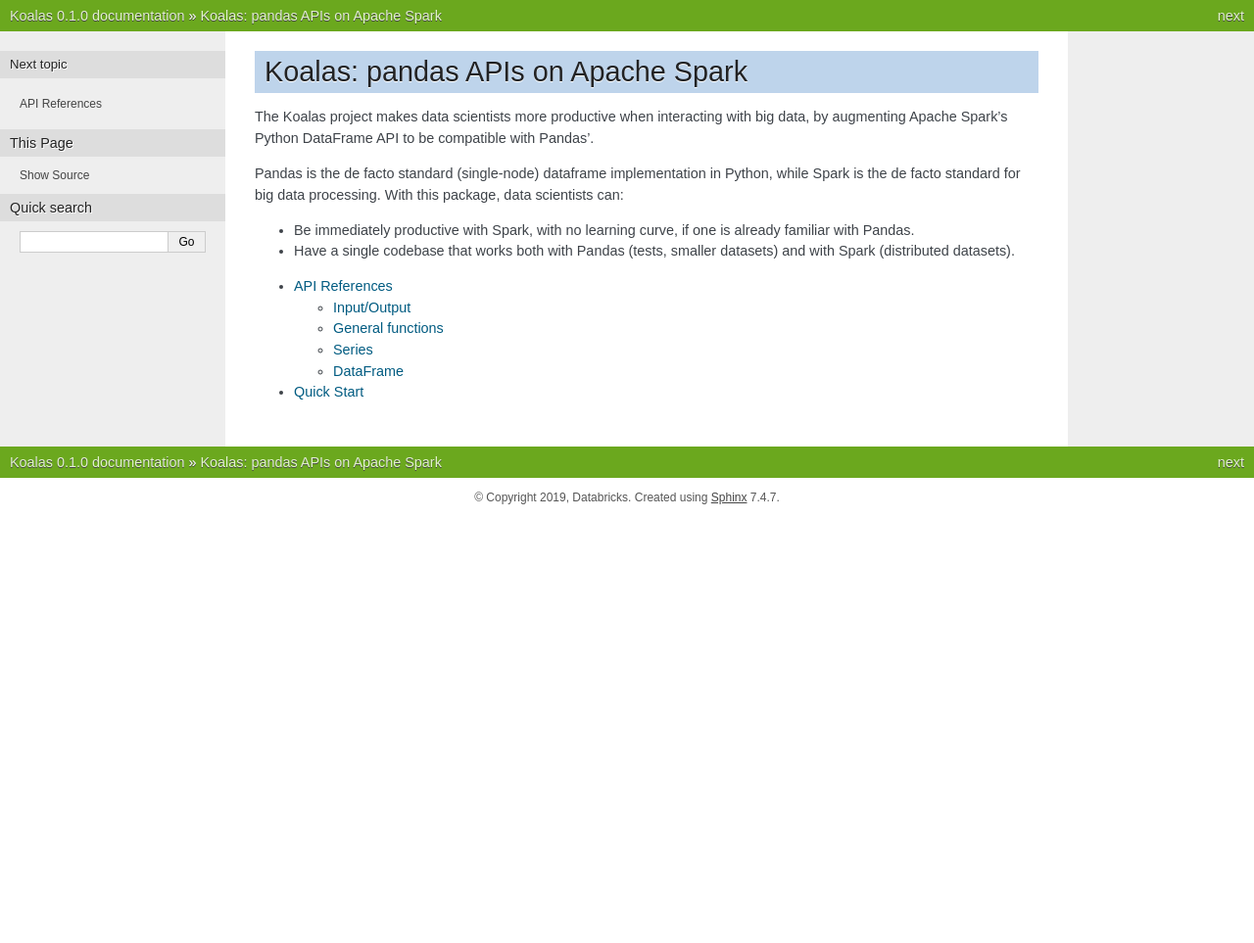
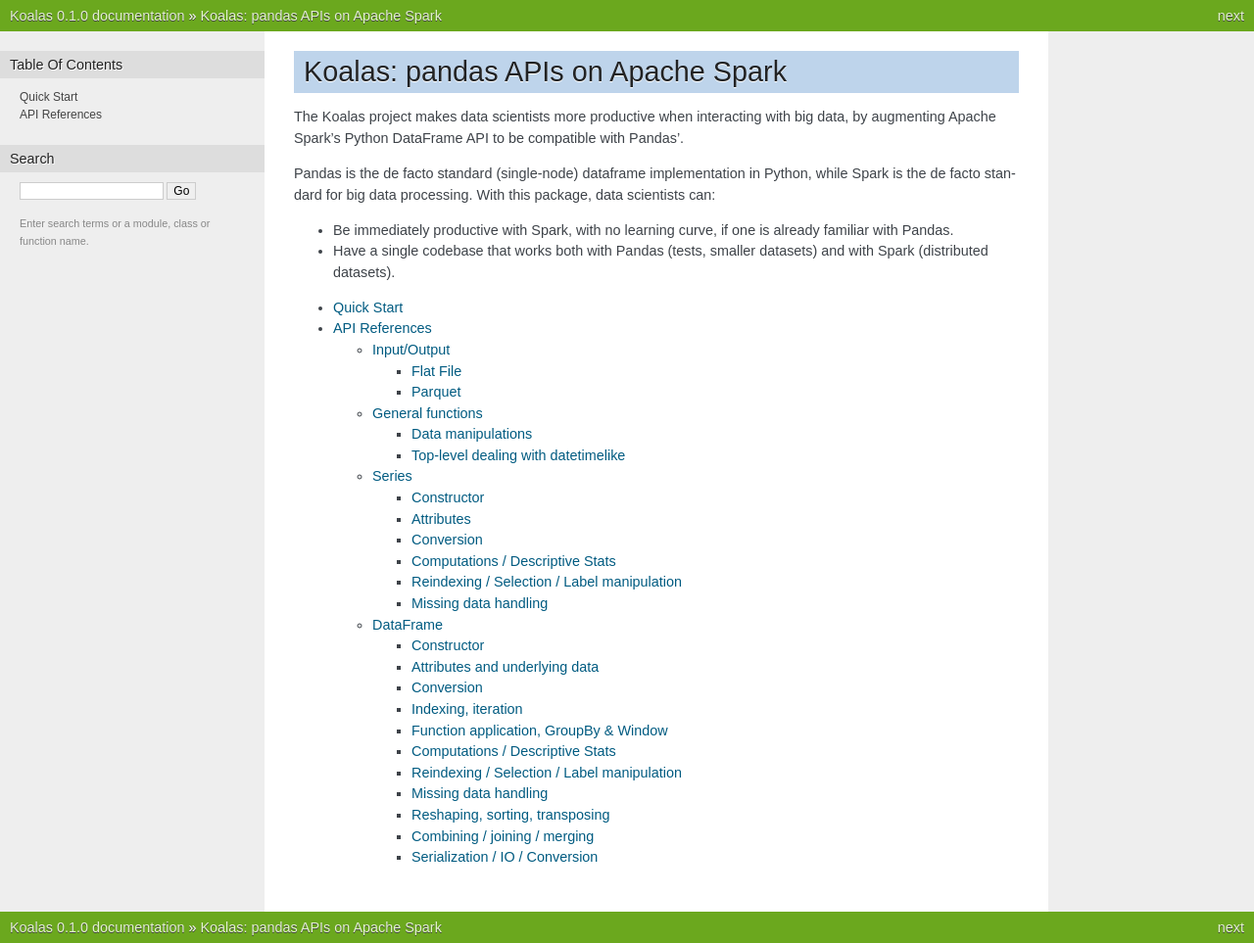
Before and after one commit to rising-star92/databricks-koalas, a Sphinx documentation site: the page built from docs/source/index.rst, in a window 1280 px wide. Shown: the whole page at 98% size. Built offline with Sphinx 7.4.7, drawn with Linux system fonts in a browser that asks for light colours; the version number is read from the project's files by our own code; before the commit the page ends 900 px from its top, so only the background shows below that.

Commit message:
Apply Pandas's nature_with_gtoc theme and pin table of contents (#161)

```diff
--- a/docs/source/conf.py
+++ b/docs/source/conf.py
@@ -68,12 +68,15 @@ autosummary_generate = True
 # The theme to use for HTML and HTML Help pages.  See the documentation for
 # a list of builtin themes.
 #
-html_theme = 'nature'
+html_theme = 'nature_with_gtoc'
 
 # Add any paths that contain custom static files (such as style sheets) here,
 # relative to this directory. They are copied after the builtin static files,
 # so a file named "default.css" will overwrite the builtin "default.css".
 html_static_path = ['_static']
+
+# Add any paths that contain custom themes here, relative to this directory.
+html_theme_path = ['themes']
 
 # If false, no index is generated.
 html_use_index = False
--- a/docs/source/index.rst
+++ b/docs/source/index.rst
@@ -11,7 +11,7 @@ Pandas is the de facto standard (single-node) dataframe implementation in Python
 * Have a single codebase that works both with Pandas (tests, smaller datasets) and with Spark (distributed datasets).
 
 .. toctree::
-    :maxdepth: 2
+    :maxdepth: 3
 
-    api
     quickstart
+    reference/index
--- /dev/null
+++ b/docs/source/themes/nature_with_gtoc/layout.html
@@ -0,0 +1,108 @@
+{#
+
+Subset of agogo theme
+agogo/layout.html
+
+Sphinx layout template for the agogo theme, originally written
+by Andi Albrecht.
+
+:copyright: Copyright 2007-2011 by the Sphinx team, see AUTHORS.
+:license: BSD, see LICENSE for details.
+#}
+{% extends "basic/layout.html" %}
+
+{%- block content %}
+<div class="content-wrapper">
+    <div class="content">
+        <div class="document">
+            <div class="sphinxsidebar">
+                {%- block sidebar1 %}
+                {%- block sidebartoc %}
+                <h3>{{ _('Table Of Contents') }}</h3>
+                {{ toctree(includehidden=True) }}
+                {%- endblock %}
+                {%- block sidebarsearch %}
+                <h3 style="margin-top: 1.5em;">{{ _('Search') }}</h3>
+
+                <form class="search" action="{{ pathto('search') }}" method="get">
+                    <input type="text" name="q" size="18"/>
+                    <input type="submit" value="{{ _('Go') }}"/>
+                    <input type="hidden" name="check_keywords" value="yes"/>
+                    <input type="hidden" name="area" value="default"/>
+                </form>
+                <p class="searchtip" style="font-size: 90%">
+                    {{ _('Enter search terms or a module, class or function name.') }}
+                </p>
+
+            </div>
+            {%- endblock %}
+            {# possible location for sidebar #} {% endblock %}
+
+
+            {%- block document %}
+            <div class="documentwrapper">
+                {%- if render_sidebar %}
+                <div class="bodywrapper">
+                    {%- endif %}
+                    <div class="body">
+                        {% block body %} {% endblock %}
+                    </div>
+                    {%- if render_sidebar %}
+                </div>
+                {%- endif %}
+            </div>
+            {%- endblock %}
+
+            {%- block sidebar2 %}
+
+            {% endblock %}
+            <div class="clearer"></div>
+        </div>
+    </div>
+</div>
+{%- endblock %}
+
+{%- block footer %}
+<style type="text/css">
+    .scrollToTop {
+        text-align: center;
+        font-weight: bold;
+        position: fixed;
+        bottom: 60px;
+        right: 40px;
+        display: none;
+    }
+</style>
+<a href="#" class="scrollToTop">Scroll To Top</a>
+<script type="text/javascript">
+$(document).ready(function() {
+    //Check to see if the window is top if not then display button
+    $(window).scroll(function() {
+        if ($(this).scrollTop() > 200) {
+            $('.scrollToTop').fadeIn();
+        } else {
+            $('.scrollToTop').fadeOut();
+        }
+    });
+
+    //Click event to scroll to top
+    $('.scrollToTop').click(function() {
+        $('html, body').animate({
+            scrollTop: 0
+        }, 500);
+        return false;
+    });
+});
+</script>
+<script type="text/javascript">
+  var _gaq = _gaq || [];
+  _gaq.push(['_setAccount', 'UA-27880019-2']);
+  _gaq.push(['_trackPageview']);
+
+  (function() {
+    var ga = document.createElement('script'); ga.type = 'text/javascript'; ga.async = true;
+    ga.src = ('https:' == document.location.protocol ? 'https://ssl' : 'http://www') + '.google-analytics.com/ga.js';
+    var s = document.getElementsByTagName('script')[0]; s.parentNode.insertBefore(ga, s);
+  })();
+</script>
+{% endblock %}
--- /dev/null
+++ b/docs/source/themes/nature_with_gtoc/static/nature.css_t
@@ -0,0 +1,356 @@
+/*
+ * nature.css_t
+ * ~~~~~~~~~~~~
+ *
+ * Sphinx stylesheet -- nature theme.
+ *
+ * :copyright: Copyright 2007-2011 by the Sphinx team, see AUTHORS.
+ * :license: BSD, see LICENSE for details.
+ *
+ */
+
+@import url("basic.css");
+
+/* -- page layout ----------------------------------------------------------- */
+
+body {
+    font-family: Arial, sans-serif;
+    font-size: 100%;
+    background-color: #111;
+    color: #555;
+    margin: 0;
+    padding: 0;
+}
+
+
+div.documentwrapper {
+  width:  100%;
+}
+
+div.bodywrapper {
+/* ugly hack, probably not attractive with other font size for re*/
+    margin: 0 0 0 {{ theme_sidebarwidth|toint}}px;
+    min-width: 540px;
+    max-width: 800px;
+}
+
+
+hr {
+    border: 1px solid #B1B4B6;
+}
+
+div.document {
+    background-color: #eee;
+}
+
+div.body {
+    background-color: #ffffff;
+    color: #3E4349;
+    padding: 0 30px 30px 30px;
+    font-size: 0.9em;
+}
+
+div.footer {
+    color: #555;
+    width: 100%;
+    padding: 13px 0;
+    text-align: center;
+    font-size: 75%;
+}
+
+div.footer a {
+    color: #444;
+    text-decoration: underline;
+}
+
+div.related {
+    background-color: #6BA81E;
+    line-height: 32px;
+    color: #fff;
+    text-shadow: 0px 1px 0 #444;
+    font-size: 0.9em;
+}
+
+div.related a {
+    color: #E2F3CC;
+}
+
+div.sphinxsidebar {
+  font-size: 0.75em;
+  line-height: 1.5em;
+  width: {{ theme_sidebarwidth|toint }}px;
+  margin: 0 ;
+  float: left;
+
+  background-color: #eee;
+}
+/*
+div.sphinxsidebarwrapper{
+    padding: 20px 0;
+}
+*/
+div.sphinxsidebar h3,
+div.sphinxsidebar h4 {
+    font-family: Arial, sans-serif;
+    color: #222;
+    font-size: 1.2em;
+    font-weight: normal;
+    margin: 20px 0 0 0;
+    padding: 5px 10px;
+    background-color: #ddd;
+    text-shadow: 1px 1px 0 white
+}
+
+div.sphinxsidebar h4{
+    font-size: 1.1em;
+}
+
+div.sphinxsidebar h3 a {
+    color: #444;
+}
+
+
+div.sphinxsidebar p {
+    color: #888;
+/* padding: 5px 20px;*/
+}
+
+div.sphinxsidebar p.searchtip {
+    color: #888;
+  padding: 5px 20px;
+}
+
+
+div.sphinxsidebar p.topless {
+}
+
+div.sphinxsidebar ul {
+    margin: 10px 20px;
+    padding: 0;
+    color: #000;
+}
+
+div.sphinxsidebar a {
+    color: #444;
+}
+
+div.sphinxsidebar input {
+    border: 1px solid #ccc;
+    font-family: sans-serif;
+    font-size: 1em;
+}
+
+div.sphinxsidebar input[type=text]{
+    margin-left: 20px;
+}
+
+/* -- body styles ----------------------------------------------------------- */
+
+a {
+    color: #005B81;
+    text-decoration: none;
+}
+
+a:hover {
+    color: #E32E00;
+    text-decoration: underline;
+}
+
+div.body h1,
+div.body h2,
+div.body h3,
+div.body h4,
+div.body h5,
+div.body h6 {
+    font-family: Arial, sans-serif;
+    background-color: #BED4EB;
+    font-weight: normal;
+    color: #212224;
+    margin: 30px 0px 10px 0px;
+    padding: 5px 0 5px 10px;
+    text-shadow: 0px 1px 0 white
+}
+
+div.body h1 { border-top: 20px solid white; margin-top: 0; font-size: 200%; }
+div.body h2 { font-size: 150%; background-color: #C8D5E3; }
+div.body h3 { font-size: 120%; background-color: #D8DEE3; }
+div.body h4 { font-size: 110%; background-color: #D8DEE3; }
+div.body h5 { font-size: 100%; background-color: #D8DEE3; }
+div.body h6 { font-size: 100%; background-color: #D8DEE3; }
+
+p.rubric {
+    border-bottom: 1px solid rgb(201, 201, 201);
+}
+
+a.headerlink {
+    color: #c60f0f;
+    font-size: 0.8em;
+    padding: 0 4px 0 4px;
+    text-decoration: none;
+}
+
+a.headerlink:hover {
+    background-color: #c60f0f;
+    color: white;
+}
+
+div.body p, div.body dd, div.body li {
+    line-height: 1.5em;
+}
+
+div.admonition p.admonition-title + p, div.deprecated p {
+    display: inline;
+}
+
+div.deprecated {
+    margin-bottom: 10px;
+    margin-top: 10px;
+    padding: 7px;
+    background-color: #ffe4e4;
+    border: 1px solid #f66;
+}
+
+div.highlight{
+    background-color: white;
+}
+
+div.note {
+    background-color: #eee;
+    border: 1px solid #ccc;
+}
+
+div.seealso {
+    background-color: #ffc;
+    border: 1px solid #ff6;
+}
+
+div.topic {
+    background-color: #eee;
+}
+
+div.warning {
+    background-color: #ffe4e4;
+    border: 1px solid #f66;
+}
+
+p.admonition-title {
+    display: inline;
+}
+
+p.admonition-title:after {
+    content: ":";
+}
+
+pre {
+    padding: 10px;
+    background-color: rgb(250,250,250);
+    color: #222;
+    line-height: 1.2em;
+    border: 1px solid rgb(201,201,201);
+    font-size: 1.1em;
+    margin: 1.5em 0 1.5em 0;
+    -webkit-box-shadow: 1px 1px 1px #d8d8d8;
+    -moz-box-shadow: 1px 1px 1px #d8d8d8;
+}
+
+tt {
+    background-color: #ecf0f3;
+    color: #222;
+    /* padding: 1px 2px; */
+    font-size: 1.1em;
+    font-family: monospace;
+}
+
+.viewcode-back {
+    font-family: Arial, sans-serif;
+}
+
+div.viewcode-block:target {
+    background-color: #f4debf;
+    border-top: 1px solid #ac9;
+    border-bottom: 1px solid #ac9;
+}
+
+
+/**
+ * Styling for field lists
+ */
+
+ /* grey highlighting of 'parameter' and 'returns' field */
+table.field-list {
+    border-collapse: separate;
+    border-spacing: 10px;
+    margin-left: 1px;
+    /* border-left: 5px solid rgb(238, 238, 238) !important; */
+}
+
+table.field-list th.field-name {
+    /* display: inline-block; */
+    padding: 1px 8px 1px 5px;
+    white-space: nowrap;
+    background-color: rgb(238, 238, 238);
+}
+
+/* italic font for parameter types */
+table.field-list td.field-body > p {
+    font-style: italic;
+}
+
+table.field-list td.field-body > p > strong {
+    font-style: normal;
+}
+
+/* reduced space around parameter description */
+td.field-body blockquote {
+    border-left: none;
+    margin: 0em 0em 0.3em;
+    padding-left: 30px;
+}
+
+// Adapted from the new Jupyter notebook style
+// https://github.com/jupyter/notebook/blob/c8841b68c4c0739bbee1291e0214771f24194079/notebook/static/notebook/less/renderedhtml.less#L59
+table {
+    margin-left: auto;
+    margin-right: auto;
+    border: none;
+    border-collapse: collapse;
+    border-spacing: 0;
+    color: @rendered_html_border_color;
+    table-layout: fixed;
+}
+thead {
+    border-bottom: 1px solid @rendered_html_border_color;
+    vertical-align: bottom;
+}
+tr, th, td {
+    vertical-align: middle;
+    padding: 0.5em 0.5em;
+    line-height: normal;
+    white-space: normal;
+    max-width: none;
+    border: none;
+}
+th {
+    font-weight: bold;
+}
+th.col_heading {
+    text-align: right;
+}
+tbody tr:nth-child(odd) {
+    background: #f5f5f5;
+}
+
+table td.data, table th.row_heading table th.col_heading {
+    font-family: monospace;
+    text-align: right;
+}
+
+
+/**
+ * See also
+ */
+
+div.seealso dd {
+    margin-top: 0;
+    margin-bottom: 0;
+}
--- /dev/null
+++ b/docs/source/themes/nature_with_gtoc/theme.conf
@@ -0,0 +1,7 @@
+[theme]
+inherit = basic
+stylesheet = nature.css
+pygments_style = tango
+
+[options]
+sidebarwidth = 270
```
Also changed, not shown: docs/source/reference/frame.rst (renamed from docs/source/frame.rst), docs/source/reference/general_functions.rst (renamed from docs/source/general_functions.rst), docs/source/reference/index.rst (renamed from docs/source/api.rst), docs/source/reference/io.rst (renamed from docs/source/io.rst), docs/source/reference/series.rst (renamed from docs/source/series.rst), 2 other files.
